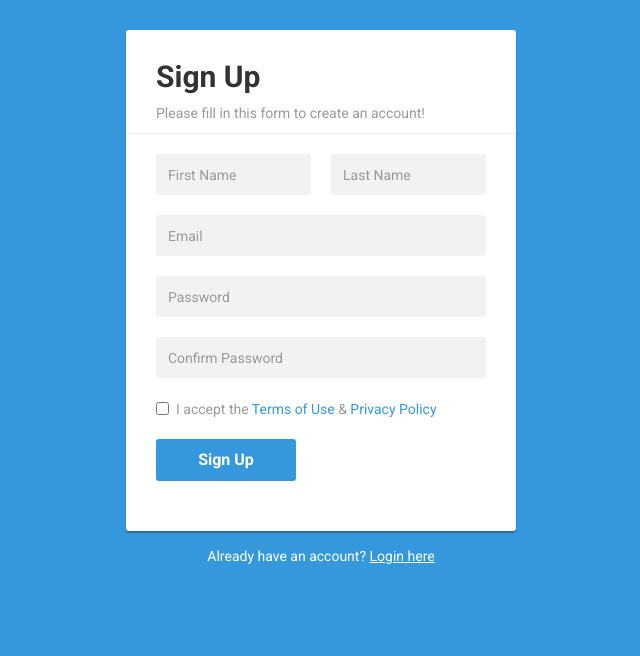
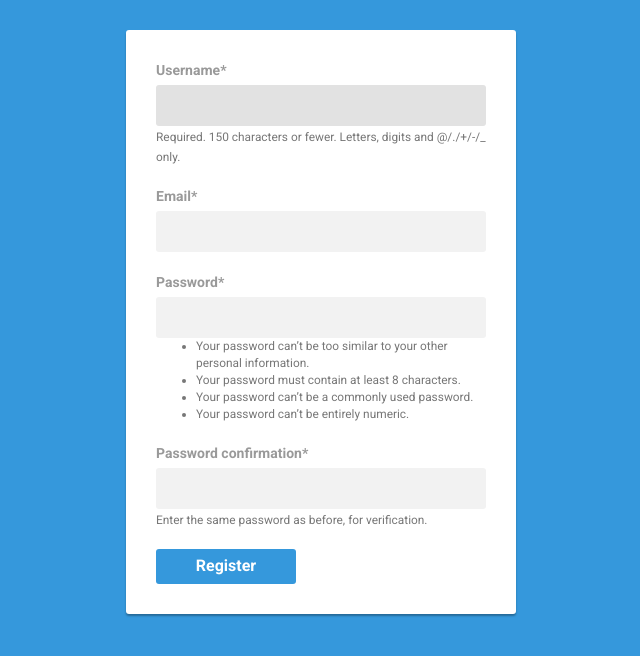
Before and after one commit to corralem/DatabaseCapstonewebapp, a Django app: page /users/ in a window 1280 px wide. Shown: the top 656 px of the page, without its empty margins (319-959 px from the left). Run offline with Django 3.2, Linux system fonts and the light colour scheme; some libraries are stand-ins or nearby versions.

```diff
--- a/biff_webapp/settings.py
+++ b/biff_webapp/settings.py
@@ -37,6 +37,7 @@ INSTALLED_APPS = [
     'django.contrib.auth',
     'django.contrib.contenttypes',
     'django.contrib.sessions',
+    "crispy_forms",
     'django.contrib.messages',
     'django.contrib.staticfiles',
 ]
@@ -122,3 +123,5 @@ USE_TZ = True
 
 STATIC_URL = '/static/'
 STATIC_ROOT = os.path.join(BASE_DIR, 'static')
+
+CRISPY_TEMPLATE_PACK="bootstrap4"
--- /dev/null
+++ b/users/forms.py
@@ -0,0 +1,11 @@
+from django import forms
+from django.contrib.auth import login, authenticate
+from django.contrib.auth.forms import UserCreationForm
+from django.contrib.auth.models import User
+
+class RegisterForm(UserCreationForm):
+    email = forms.EmailField()
+
+    class Meta:
+        model = User
+        fields = ["username", "email", "password1", "password2"]
--- a/users/views.py
+++ b/users/views.py
@@ -1,7 +1,19 @@
-from django.shortcuts import render
-from django.contrib.auth.forms import UserCreationForm
+from django.shortcuts import render, redirect
+from .forms import RegisterForm
 # Create your views here.
 
-def register (request):
-    form = UserCreationForm()
-    return render(request, 'signup.html', {'form': form})
+def register (response):
+
+    if response.method =="POST":
+        form = RegisterForm(response.POST)
+        if form.is_valid():
+            form.save()
+
+        return redirect('/website/')
+
+
+
+    else:
+        form = RegisterForm()
+
+    return render(response, 'signup.html', {"form": form})
--- a/website/templates/home.html
+++ b/website/templates/home.html
@@ -62,6 +62,8 @@
   background-color: #3e518e;
 }
 </style>
+{% block content %}
+
 </head>
 <body>
 <div class="menu-container">
@@ -91,4 +93,6 @@
 	</center>
 </div>
 </body>
+{% endblock %}
+
 </html>
--- a/website/templates/signup.html
+++ b/website/templates/signup.html
@@ -1,3 +1,4 @@
+{% load crispy_forms_tags %}
 <!DOCTYPE html>
 <html lang="en">
 <head>
@@ -92,34 +93,11 @@
 </head>
 <body>
 <div class="signup-form">
-    <form action="/examples/actions/confirmation.php" method="post">
+    <form method="post">
+		{% csrf_token %}
+		{{ form|crispy }}
 
-		<h2>Sign Up</h2>
-		<p>Please fill in this form to create an account!</p>
-		<hr>
-        <div class="form-group">
-			<div class="row">
-				<div class="col-xs-6"><input type="text" class="form-control" name="first_name" placeholder="First Name" required="required"></div>
-				<div class="col-xs-6"><input type="text" class="form-control" name="last_name" placeholder="Last Name" required="required"></div>
-			</div>
-        </div>
-        <div class="form-group">
-        	<input type="email" class="form-control" name="email" placeholder="Email" required="required">
-        </div>
-		<div class="form-group">
-            <input type="password" class="form-control" name="password" placeholder="Password" required="required">
-        </div>
-		<div class="form-group">
-            <input type="password" class="form-control" name="confirm_password" placeholder="Confirm Password" required="required">
-        </div>
-        <div class="form-group">
-			<label class="checkbox-inline"><input type="checkbox" required="required"> I accept the <a href="#">Terms of Use</a> &amp; <a href="#">Privacy Policy</a></label>
-		</div>
-		<div class="form-group">
-            <button type="submit" class="btn btn-primary btn-lg">Sign Up</button>
-        </div>
-    </form>
-	<div class="hint-text">Already have an account? <a href="{% url 'login' %}">Login here</a></div>
-</div>
+		<button type="submit" class="btn btn-success">Register</button>
+
 </body>
 </html>
--- a/website/urls.py
+++ b/website/urls.py
@@ -17,11 +17,15 @@ from django.contrib import admin
 from django.urls import path
 from . import views
 from django.contrib.auth import views as auth_views
-
+from users import views as v
 
 urlpatterns = [
     path('', views.home, name='home'),
     path('login/', views.login, name='login'),
-    path('signup/', views.signup, name='signup'),
+    path('register/', v.register, name='signup'),
+    path('about/', views.about, name='about'),
+    path('contact/', views.contact, name='contact'),
+
+
 
 ]
--- a/website/views.py
+++ b/website/views.py
@@ -18,3 +18,9 @@ def login (request):
 
 def signup (request):
     return render(request, 'signup.html')
+
+def about (request):
+    return render(request, 'about.html')
+
+def contact (request):
+    return render(request, 'contact.html')
```
Also changed, not shown: db.sqlite3.
